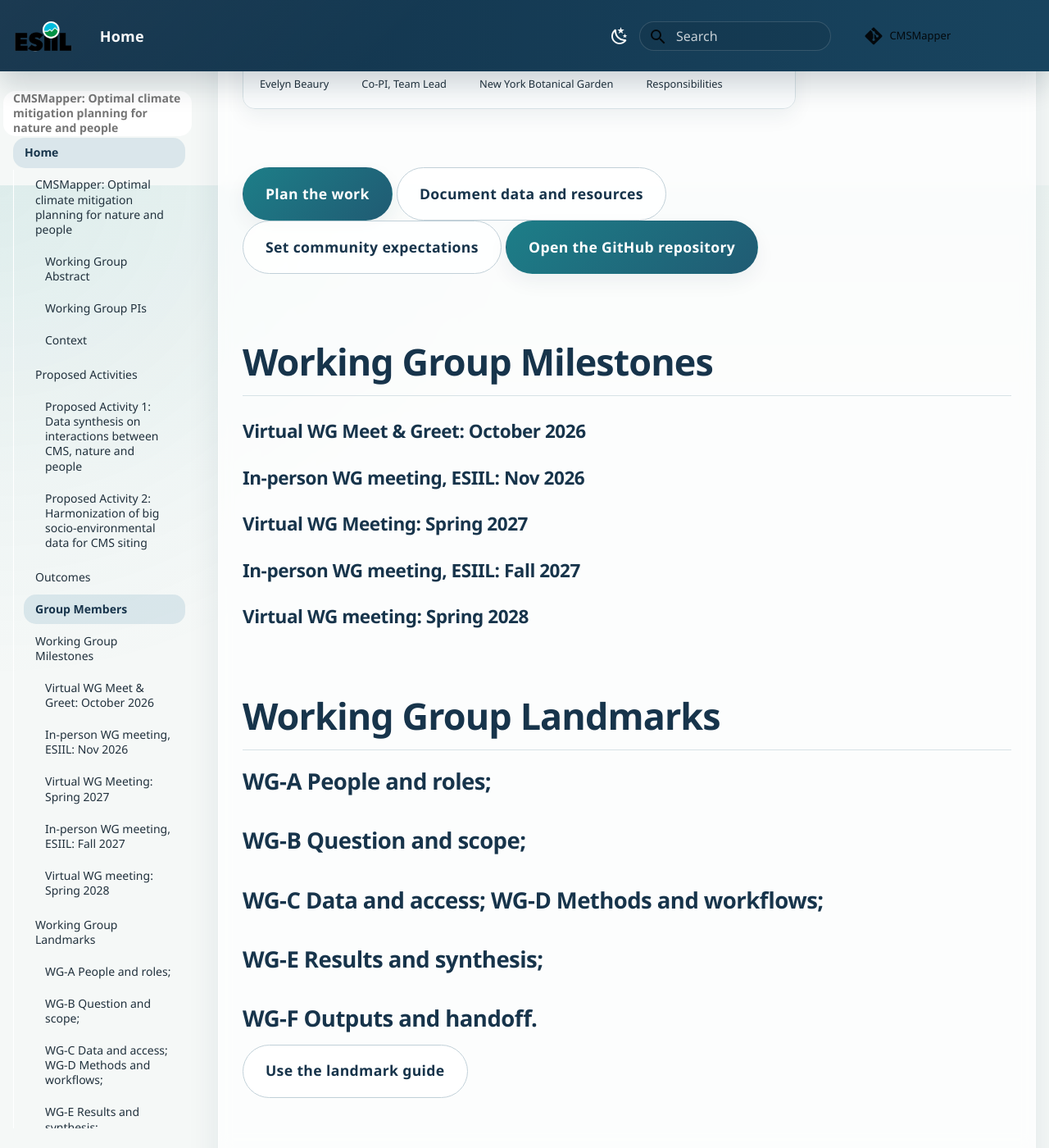
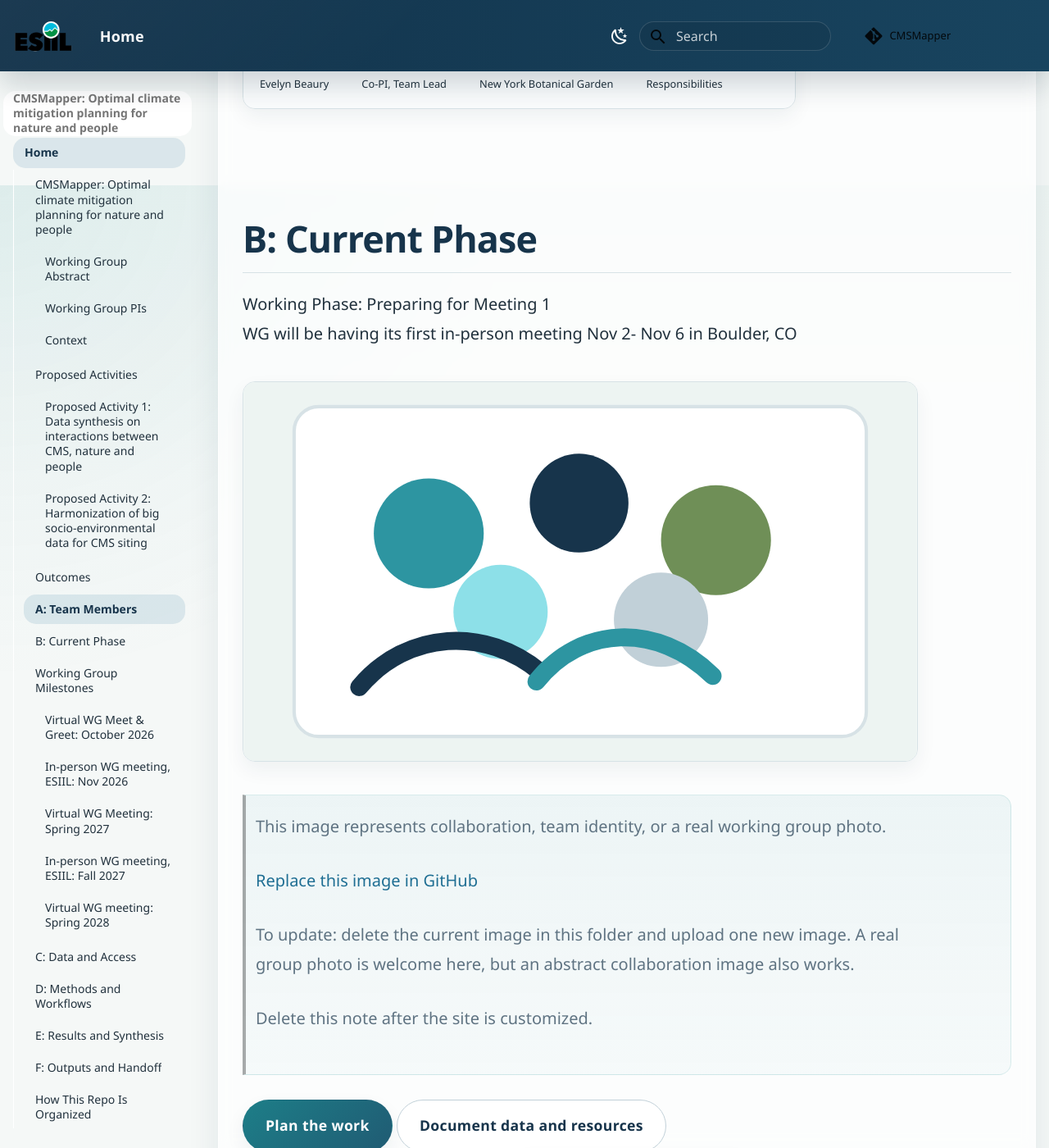
Before and after one commit to CU-ESIIL/CMSMapper, an MkDocs documentation site: the page built from docs/index.md, in a window 1280 px wide and 1400 px high, scrolled down 3974 px. Shown: the whole window at 82% size. Built offline with MkDocs 1.6.1 and Material for MkDocs 9.7.7, drawn with Linux system fonts in a browser that asks for light colours; comment, search, counter and statistics services are not loaded; some of the changed text lies outside the part shown.

Commit message:
Update index.md
current phase, landmarks

```diff
--- a/docs/index.md
+++ b/docs/index.md
@@ -26,12 +26,20 @@ We aim to develop a reproducible framework that integrates socio-economic variab
 ## Outcomes
 The working group aims to generate the following data synthesis outputs: 1) Establish a primer for reproducible harmonization of existing data related to siting of CMS that considers nature and people in the U.S. 2) A synthesis report on gaps and opportunities for optimal spatial planning of CMS considering regional interests and tradeoffs for nature and people in the U.S. 3) An interactive, user-friendly learning tool showcasing the synthesis of the best available data on renewable energy, restoration, and intersection with critical areas for nature and people.
 
-## Group Members
+## A: Team Members
+
 | Name | Role | Institution | Responsibilities |
 | --- | --- | --- | --- |
 | Laura Nunes | Co-PI, Tech Lead | Defenders of Wildlife | Responsibilities |
 | Evelyn Beaury | Co-PI, Team Lead | New York Botanical Garden | Responsibilities |
 
+## B: Current Phase
+Working Phase: Preparing for Meeting 1
+WG will be having its first in-person meeting Nov 2- Nov 6 in Boulder, CO
+
+![Placeholder image representing collaboration and group identity][slot-group-photo]{ .section-image }
+
+--8<-- "_generated/slot_notes/group-photo.md"
 
 [Plan the work](work-plan.md){ .md-button }
 [Document data and resources](how-this-group-works.md#data){ .md-button .md-button--secondary }
@@ -39,20 +47,22 @@ The working group aims to generate the following data synthesis outputs: 1) Esta
 [Open the GitHub repository](https://github.com/CU-ESIIL/Working_group_OASIS){ .md-button }
 
 ## Working Group Milestones
-
 #### Virtual WG Meet & Greet: October 2026
 #### In-person WG meeting, ESIIL: Nov 2026
 #### Virtual WG Meeting: Spring 2027
 #### In-person WG meeting, ESIIL: Fall 2027
 #### Virtual WG meeting: Spring 2028
 
-## Working Group Landmarks
+## C: Data and Access
+coming soon
+## D: Methods and Workflows
+coming soon
+## E: Results and Synthesis
+coming soon
+## F: Outputs and Handoff
+coming soon
 
-### WG-A People and roles;
-### WG-B Question and scope;
-### WG-C Data and access; WG-D Methods and workflows;
-### WG-E Results and synthesis;
-### WG-F Outputs and handoff.
+
 
 [Use the landmark guide](instructions/working-group-landmarks.md){ .md-button .md-button--secondary }
 
@@ -130,24 +140,6 @@ Use this section for the links your group will actually maintain. Replace each p
 - Data / Resources: [link]
 - Outputs / Dashboard: [link]
 
-## Current Phase
 
-Working Phase: Preparing for Meeting 1
-(Replace this line with the phase your group is actually in, such as working asynchronously, preparing outputs, or revising a manuscript.)
-
-## Team Members
-
-Replace this table with names, roles, institutions, and responsibilities so new collaborators know who is doing what.
-
-Related landmark: WG-A People and roles.
-
-![Placeholder image representing collaboration and group identity][slot-group-photo]{ .section-image }
-
---8<-- "_generated/slot_notes/group-photo.md"
-
-| Name | Role | Institution | Responsibilities |
-| --- | --- | --- | --- |
-| Name | Role | Institution | Responsibilities |
-| Name | Role | Institution | Responsibilities |
 
 --8<-- "_generated/image_slots.md"
```
